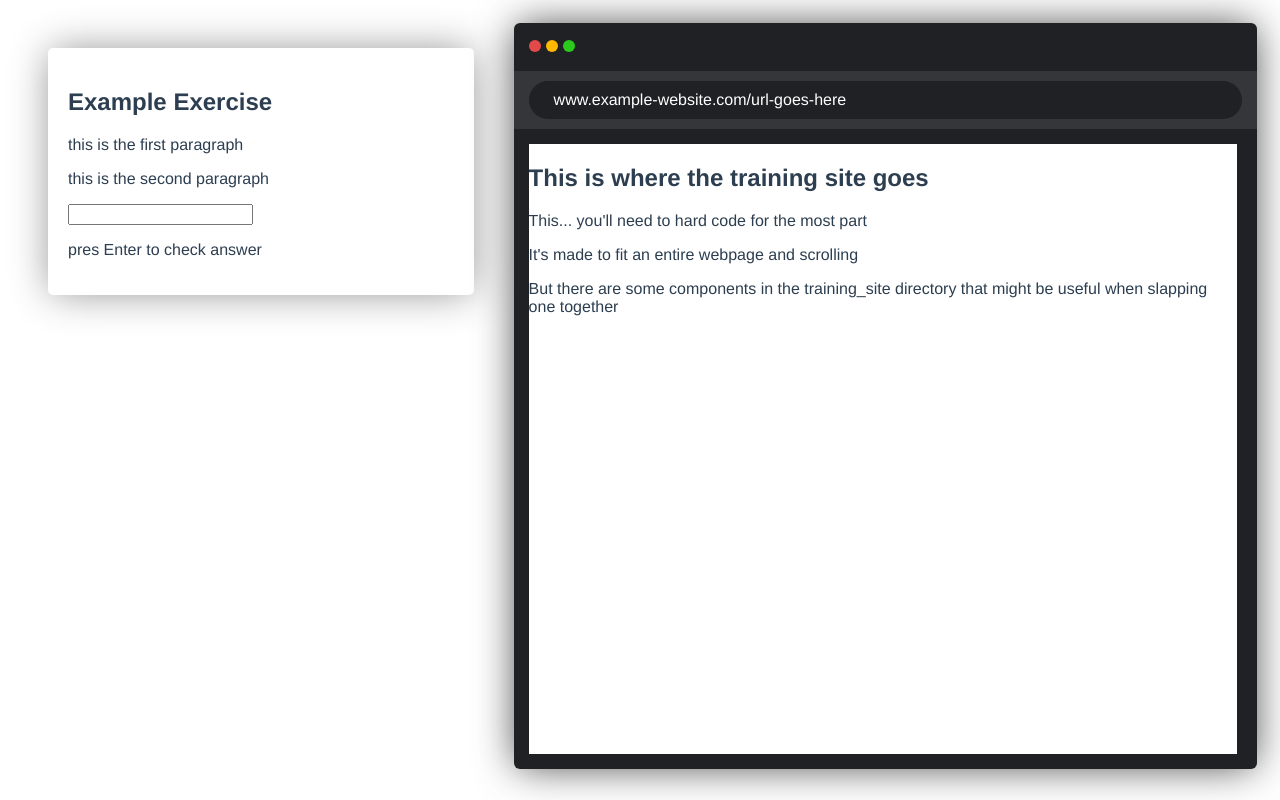
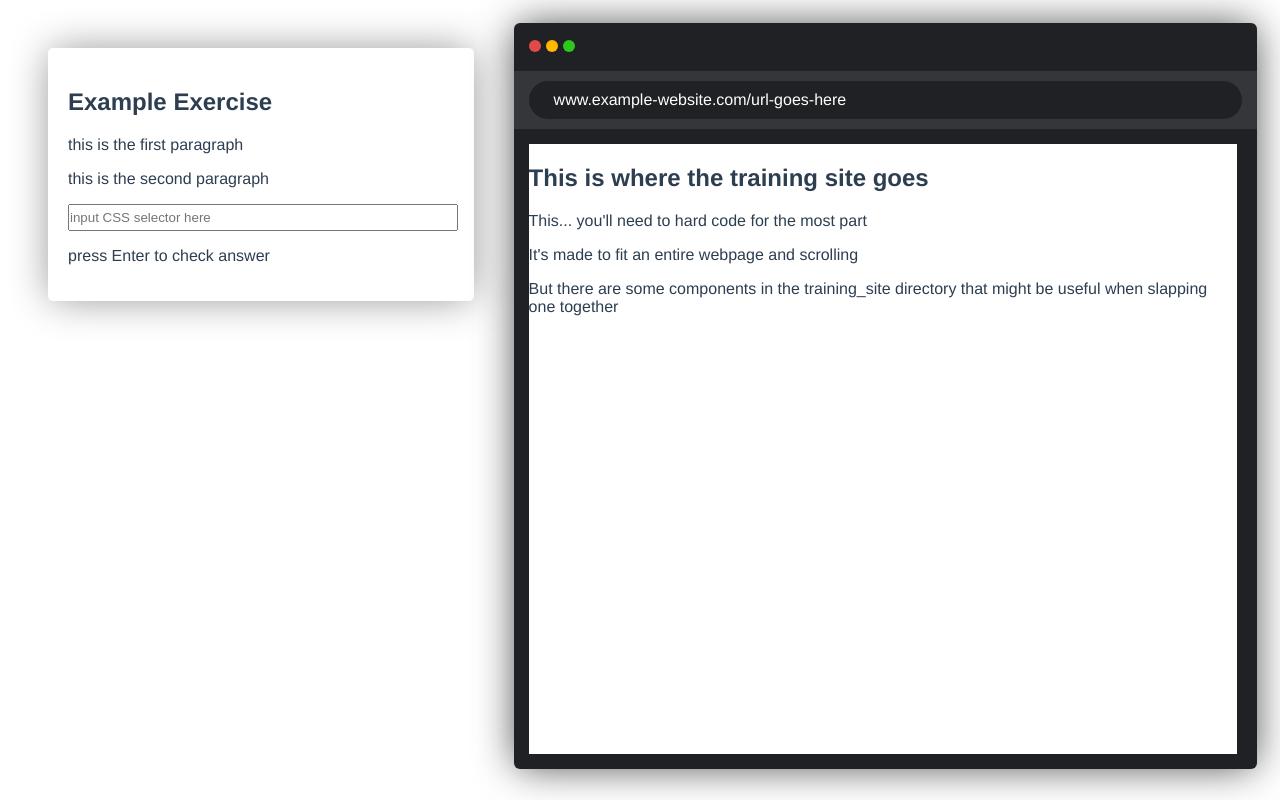
Before and after one commit to scootyboots/css-selector-training-platform, a Vue app: page / in a window 1280 px wide. Built offline with nearby package versions, Linux system fonts and the light colour scheme.

Commit message:
logic to check single element answer

```diff
--- a/src/components/Exercise.vue
+++ b/src/components/Exercise.vue
@@ -6,6 +6,11 @@ const explanationArray = [
   'this is the first paragraph',
   'this is the second paragraph'
 ]
+
+const correctSelectors = [
+  '.browser__page-content h2',
+  '.browser__page-content p'
+]
 </script>
 
 <template>
@@ -13,7 +18,12 @@ const explanationArray = [
     <div class="two-pain-grid">
     <div class="two-pain-grid__left">
       <div class="two-pain-grid__left-container">
-        <Prompt header="Example Exercise" :explanationPs="explanationArray"/>
+        <Prompt
+          header="Example Exercise"
+          :explanationPs="explanationArray"
+          inputPlaceholder="input CSS selector here"
+          :correctSelectors="correctSelectors"
+        />
       </div>
     </div>
     <div class="two-pain-grid__right">
--- a/src/components/Prompt.vue
+++ b/src/components/Prompt.vue
@@ -1,16 +1,34 @@
 <script setup lang="ts">
 import { ref } from 'vue';
+
 interface PromptProps {
   header: string
   explanationPs: string[]
+  inputPlaceholder: string
+  correctSelectors: string[]
 }
-defineProps<PromptProps>()
 
-const checkAnswer = () => {
+const props = defineProps<PromptProps>()
 
+const answer = ref<string>('')
+
+const correctAnswerGiven = ref<boolean>(false)
+
+const checkAnswer = (event:KeyboardEvent) => {
+  if (event.key === 'Enter') {
+    props.correctSelectors.forEach(correctSelector => {
+      if (document.querySelector(answer.value!) === document.querySelector(correctSelector)) {
+        correctAnswerGiven.value = true
+      }
+      if (document.querySelector(`.browser__page-content ${answer.value!}`) === document.querySelector(correctSelector)) {
+        correctAnswerGiven.value = true
+      }
+    });
+  }
 }
 
 </script>
+
 
 <template>
 
@@ -21,12 +39,27 @@ const checkAnswer = () => {
         {{ explanation }}
     </p>
   </div>
-    <input type="text" class="Prompt-input">
-    <p class="Prompt-check-tip">pres Enter to check answer</p>
+  <input
+    class="Prompt-input"
+    type="text"
+    v-model="answer"
+    :placeholder="inputPlaceholder"
+    @keydown="(event) => checkAnswer(event)"
+  >
+  <p>{{ answer }}</p>
+  <p class="Prompt-check-tip">press Enter to check answer</p>
+  <!-- <button class="testing" @click.prevent="checkAnswer()">check</button> -->
+  <div class="correct" v-if="correctAnswerGiven">you did it!</div>
 </div>
 
 </template>
 
 <style>
 
+.Prompt-input {
+  width: 100%;
+  padding: 4px 0px;
+  margin: 0px;
+}
+
 </style>
```
Lines whose indentation alone changed are shown as unchanged.
